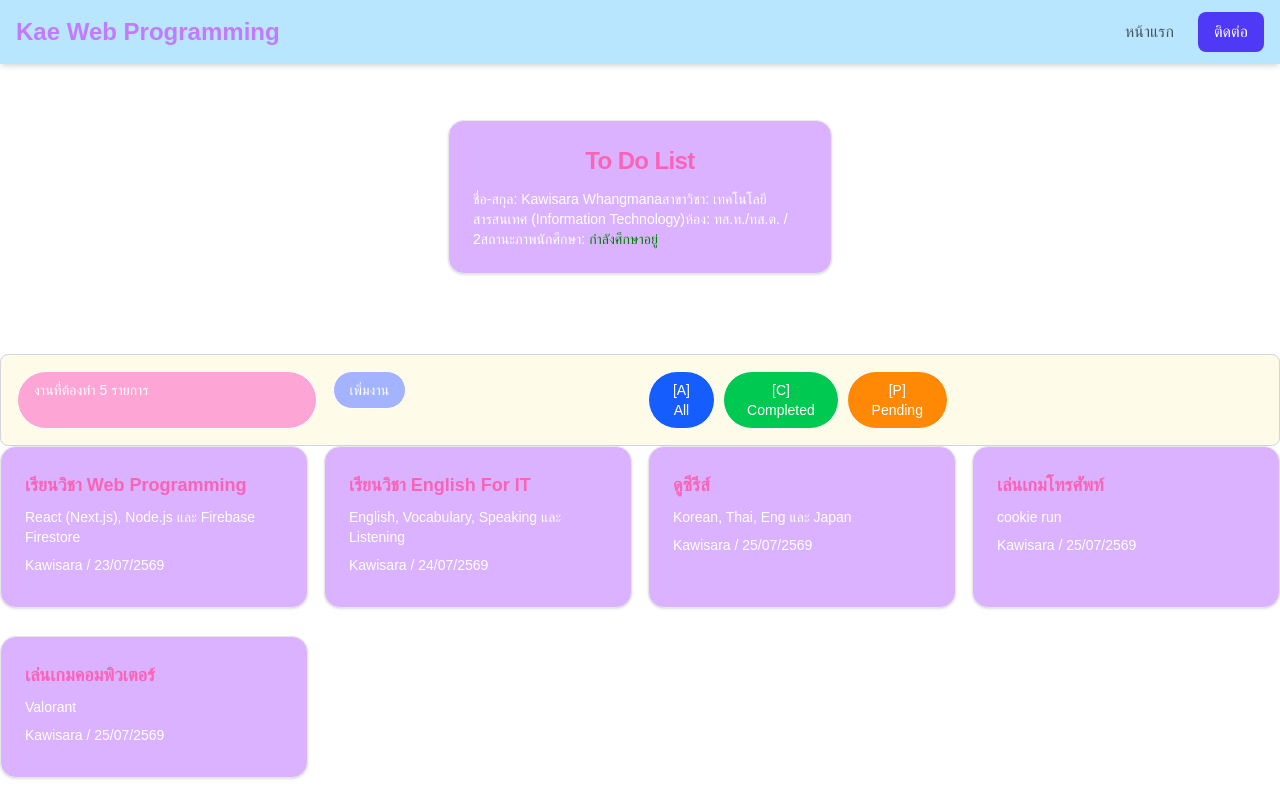
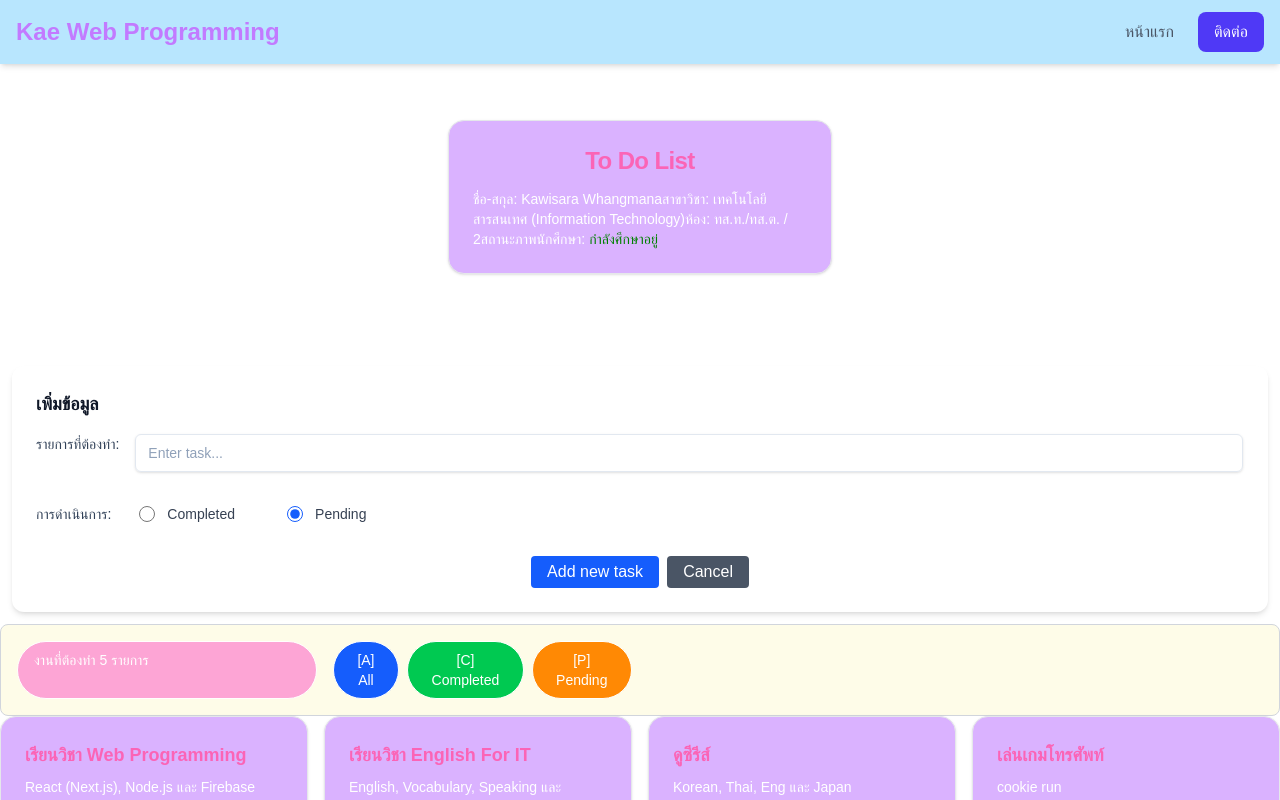
Before and after one commit to kawisarawha-pixel/kae-next-app, a Next.js app: page /week04 in a window 1280 px wide. Shown: the top 800 px of the page. Built offline with nearby package versions, Linux system fonts and the light colour scheme.

Commit message:
week05 commit

```diff
--- a/app/data/toDoList.tsx
+++ b/app/data/toDoList.tsx
@@ -1,5 +1,6 @@
 export const toDoList = [
     {
+        id: 1,
         title: "เรียนวิชา Web Programming",
         desc: "React (Next.js), Node.js และ Firebase Firestore",
         data_added: "23/07/2569",
@@ -7,6 +8,7 @@
         status: true
     },
     {
+        id: 2,
         title: "เรียนวิชา English For IT",
         desc: "English, Vocabulary, Speaking และ Listening",
         data_added: "24/07/2569",
@@ -14,6 +16,7 @@
         status: true
     },
     {
+        id: 3,
         title: "ดูซีรีส์",
         desc: "Korean, Thai, Eng และ Japan",
         data_added: "25/07/2569",
--- /dev/null
+++ b/app/week04/components/Modal.tsx
@@ -0,0 +1,26 @@
+export default function Modal ( { open, onClose, children } ) {
+
+    return (
+        <div
+      onClick={onClose}
+      className={`fixed inset-0 z-50 flex items-center justify-center p-4 transition-colors ${
+        open ? 'visible bg-black/40 backdrop-blur-sm' : 'invisible'
+      }`}
+    >
+      {/* Modal Container */}
+      <div
+        onClick={(e)=>e.stopPropagation()} // Prevents closing when clicking inside
+        className={`w-full max-w-md transform overflow-hidden rounded-2xl bg-white p-6 text-left shadow-xl transition-all ${
+          open ? 'scale-100 opacity-100' : 'scale-95 opacity-0'
+        }`}
+      >
+        <button onClick={onClose} className="absolute top-4 right-4 text-gray-400 hover:text-gray-600">
+          <svg className="w-6 h-6 text-gray-800 dark:text-white" aria-hidden="true" xmlns="http://www.w3.org/2000/svg" width="24" height="24" fill="currentColor" viewBox="0 0 24 24">
+            <path fillRule="evenodd" d="M2 12C2 6.477 6.477 2 12 2s10 4.477 10 10-4.477 10-10 10S2 17.523 2 12Zm7.707-3.707a1 1 0 0 0-1.414 1.414L10.586 12l-2.293 2.293a1 1 0 1 0 1.414 1.414L12 13.414l2.293 2.293a1 1 0 0 0 1.414-1.414L13.414 12l2.293-2.293a1 1 0 0 0-1.414-1.414L12 10.586 9.707 8.293Z" clipRule="evenodd"/>
+          </svg>
+        </button>
+        {children}
+      </div>
+    </div>
+    )
+}
--- /dev/null
+++ b/app/week04/components/ToDoForm.tsx
@@ -0,0 +1,62 @@
+"use client";
+
+import { useState } from "react";
+
+export default function ToDoForm( { addTask} ) {
+
+    const [title, setTitle] = useState('');
+    const [taskStatus, setTaskStatus] = useState(false);
+
+    const handleSubmit = (e) => {
+        e.preventDefault();
+
+        if(!title.trim()) return;
+
+        addTask(title, taskStatus);
+
+        handleCancel;
+
+    }
+
+    const handleCancel = (e) => {
+        setTitle('');
+        setTaskStatus(false);
+    }
+
+    return (
+    <form onSubmit={handleSubmit}>
+      <div className="m-3 p-6 bg-white rounded-xl shadow-md">
+        <h3 className="text-lg font-semibold text-gray-900 mb-4">เพิ่มข้อมูล</h3>
+        <div className="flex">
+          <label className="mb-2 text-sm font-medium text-slate-700">รายการที่ต้องทำ:</label>
+          <input
+            type="text"
+            placeholder="Enter task..."
+            className="w-11/12 ms-4 bg-transparent placeholder:text-slate-400 text-slate-700 text-sm border border-slate-200 rounded-md px-3 py-2 transition duration-300 ease-content focus:outline-none focus:border-slate-400 hover:border-slate-300 shadow-sm focus:shadow"
+            value={title}
+            onChange={(e) => setTitle(e.target.value)}
+          />
+        </div>
+        <div className="flex gap-3">
+          <label className="mt-4 py-4 text-sm font-medium text-slate-700">การดำเนินการ:</label>
+          <label className="mt-4 px-4 py-4 flex items-center gap-3 cursor-pointer hover:bg-gray-50 rounded-lg">
+            <input type="radio" name="taskStatus" value='true' checked={taskStatus === true} onChange={(e) => setTaskStatus(e.target.value === 'true')} className="h-4 w-4 accent-blue-600 cursor-pointer" />
+            <span className="text-sm font-medium text-gray-700">Completed</span>
+          </label>
+          <label className="ms-2 mt-4 px-4 flex items-center gap-3 cursor-pointer hover:bg-gray-50 rounded-lg">
+            <input type="radio" name="taskStatus" value='false' checked={taskStatus === false} onChange={(e) => setTaskStatus(e.target.value === 'true')} className="h-4 w-4 accent-blue-600 cursor-pointer" />
+            <span className="text-sm font-medium text-gray-700">Pending</span>
+          </label>
+        </div>
+        <div className="flex mt-4 gap-2 justify-center">
+          <button className="bg-blue-600 text-white px-4 py-1 rounded">
+            Add new task
+          </button>
+          <button className="bg-gray-600 text-white px-4 rounded" onClick={handleCancel}>
+            Cancel
+          </button>
+        </div>
+      </div>
+    </form>
+    )
+}
--- a/app/week04/page.tsx
+++ b/app/week04/page.tsx
@@ -4,6 +4,8 @@
 import Footer from "../components/footer";
 import { dataItem, appendItem } from "../data/dataItem";
 import { useState } from "react";
+import ToDoForm from "./components/ToDoForm";
+import Modal from "./components/Modal";
 
 export default function ToDoList() {
 
@@ -11,6 +13,8 @@
     const [tasks, setTasks] = useState(toDoList);
     const [numOfTasks, setNoft] = useState(tasks.length);
     const [status, setStatus] = useState(null);
+    const [open, setOpen] = useState(false);
+    const [selectedTask, setSelectedTask] = useState(null);
 
     const filteredTasks =
         status == null ? tasks
@@ -30,6 +34,14 @@
         return <span style={{ color: "red"}}>ไม่ได้เป็นนักศึกษาแล้ว</span>;
     }
 
+    const onEdit = (t) => {
+        alert(`งานที่คุณต้องการแก้ไข ${t}`);
+    }
+
+    const onDelete = (id) => {
+        alert(`คุณต้องการลบข้อมูล รหัสงาน ${id}?`);
+    }
+
     const tmpTdl = filteredTasks.map((item, index) => {
         const {id, title, desc, data_added, author, status} = item;
         return (<div className="w-full max-w-sm p-6 bg-purple-300 border border-gray-200 rounded-2xl shadow-sm hover:shadow-md transition-shadow duration-200" key={index}>
@@ -37,17 +49,30 @@
             <p className="mt-2 text-sm text-white">{desc}</p>
             <p className="mt-2 text-sm text-white">{author} / {data_added}</p>
             <p className="mt-2 text-sm text-white">{status}</p>
+
+            <div className="flex gap-2 mt-2">
+                {/* View */}
+                <button onClick={(e) => {setSelectedTask(item);setOpen(true);}} className="bg-green-500 text-white px-3 py-1 rounded">View</button>
+                {/*<button onClick={(e)=>setOpen(true)} className="bg-green-500 text-white px-3 py-1 rounded">View</button>*/}
+
+                {/* Edit */}
+                <button onClick={(e)=>onEdit(item)} className="bg-orange-500 text-white px-3 py-1 rounded">Edit</button>
+
+                {/* Delete */}
+                <button onClick={(e)=>onDelete(id)} className="bg-red-500 text-white px-3 py-1 rounded">Delete</button>
+            </div>
         </div>);
+
     });
 
-    const addTask = () => {
+    const addTask = (title, status) => {
         const newTask = {
         id: tasks.length+1,
-        title: "ทดสอบเพิ่มงาน",
+        title: title,
         desc: "รายละเอียดของงานที่เพิ่ม",
-        data_added: "13/08/2569",
-        author: "นายทดสอบ ระบบ",
-        status: true
+        data_added: "17/08/2569",
+        author: "Kawisara",
+        status: status
         };
 
         setTasks([...tasks, newTask]);
@@ -73,15 +98,17 @@
             </div>
         </div>
 
+        <ToDoForm addTask={addTask} />
+
         <div className=" bg-yellow-50 grid grid-cols-1 md:grid-cols-2 lg:grid-cols-4 gap-4 border border-gray-300 rounded-lg p-4">
             <div className="text-white bg-pink-300 border border-default hover:bg-neutral-secondary-medium
                     hover:text-heading focus:ring-3 focus:ring-neutral-tertiary-soft font-medium
                     leading-5 rounded-full text-sm px-4 py-2 focus:outline-none">งานที่ต้องทำ {numOfTasks} รายการ</div>
-            <div>
+            {/*<div>
                 <button type="button" className="text-white bg-indigo-300 border border-default hover:bg-neutral-secondary-medium
                     hover:text-heading focus:ring-3 focus:ring-neutral-tertiary-soft font-medium
                     leading-5 rounded-full text-sm px-4 py-2 focus:outline-none" onClick={addTask}>เพิ่มงาน</button>
-            </div>
+            </div>*/}
 
             <div className="inline-flex gap-2" role="group">
                 <button type="button" className="text-white bg-blue-600 border border-default hover:bg-neutral-secondary-medium
@@ -100,6 +127,17 @@
                 {tmpTdl}
             </div>
 
+                            <Modal open={open} onClose={()=>setOpen(false)}>
+                { selectedTask && (
+                    <div>
+                        <h2 className="text-xl font-bold text-blue-700">{selectedTask.title}</h2>
+                        <p className="mt-2 text-sm text-blue-700">{selectedTask.desc}</p>
+                        <p className="mt-2 text-sm text-blue-700">{selectedTask.author} / {selectedTask.data_added}</p>
+                        <p className="mt-2 text-sm text-blue-700">{selectedTask.status ? "Completed": "Pending"}</p>
+                    </div>
+                )}
+            </Modal>
+
             <Footer />
       </>
     );
```
